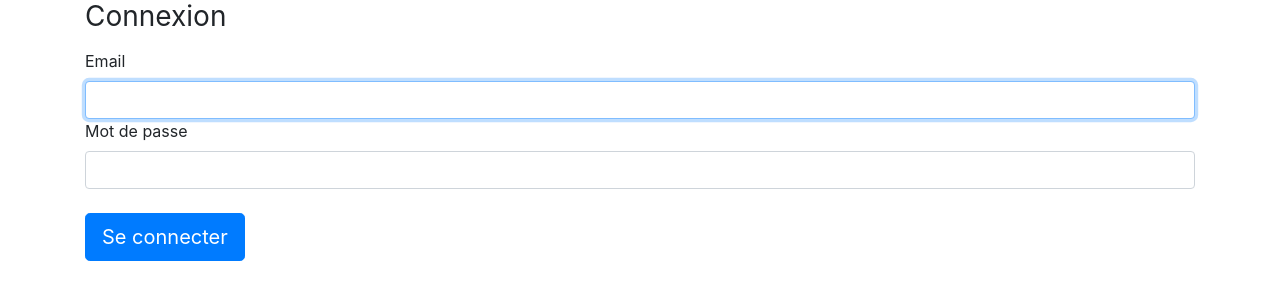
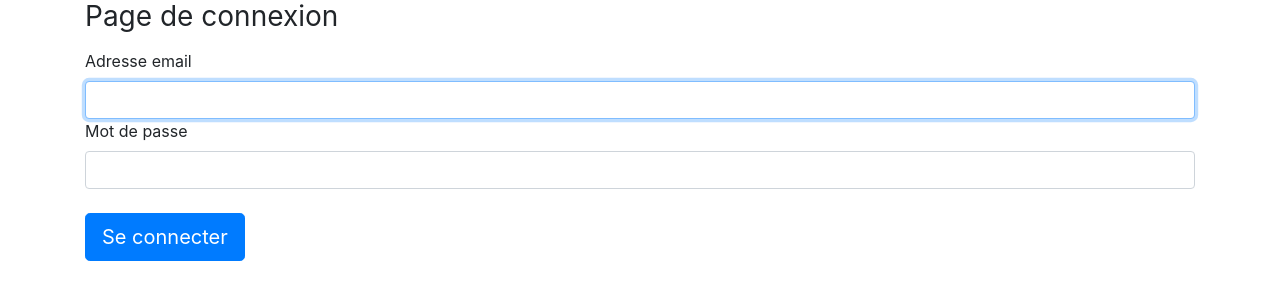
Before and after one commit to BaptisteSE/Project-Symfony-RDV, a Symfony app: template templates/security/login.html.twig in a window 1280 px wide. Shown: the part 81-381 px from the top of the page. Run offline with Twig, Linux system fonts and the light colour scheme; the template is opened without the code that fills it, so the values that code supplies are empty; some libraries are stand-ins or nearby versions.

Commit message:
modif template login

```diff
--- a/templates/security/login.html.twig
+++ b/templates/security/login.html.twig
@@ -14,8 +14,8 @@
         </div>
     {% endif %}
 <div class="container">
-    <h1 class="h3 mb-3 font-weight-normal">Connexion</h1>
-    <label for="inputEmail">Email</label>
+    <h1 class="h3 mb-3 font-weight-normal">Page de connexion</h1>
+    <label for="inputEmail">Adresse email</label>
     <input type="email" value="{{ last_username }}" name="email" id="inputEmail" class="form-control" required autofocus>
     <label for="inputPassword">Mot de passe</label>
     <input type="password" name="password" id="inputPassword" class="form-control" required>
```
